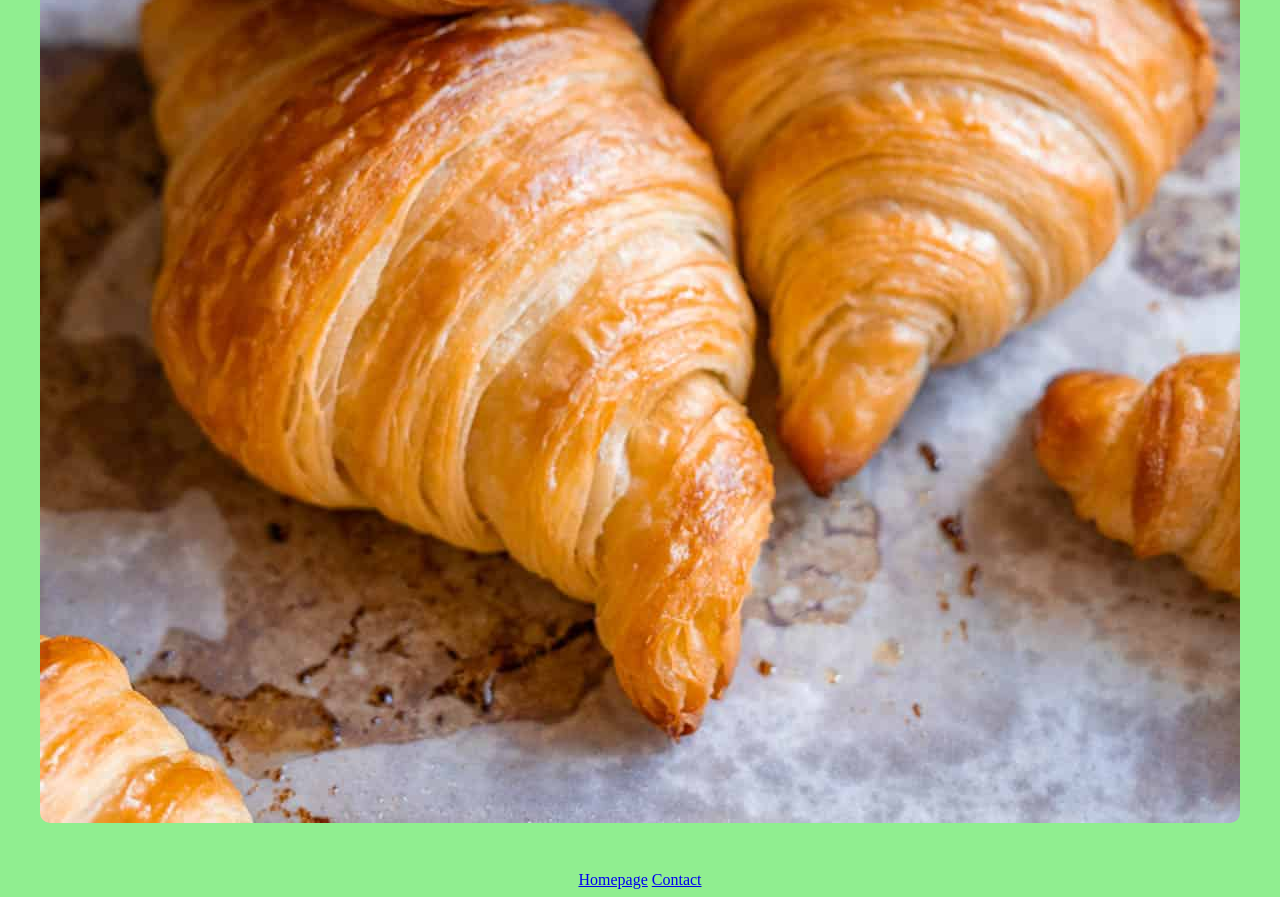
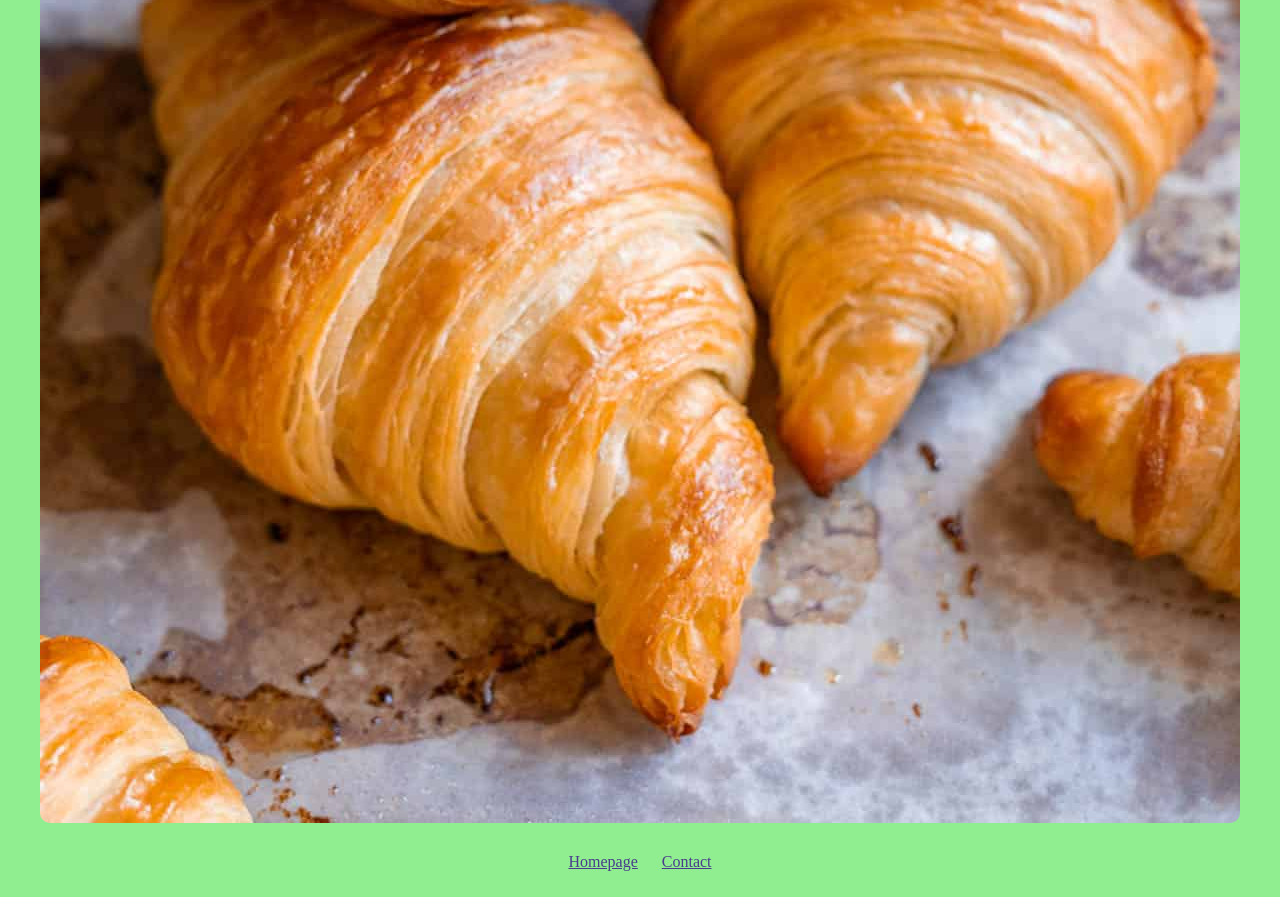
Before and after one commit to kblizzy22/Croissant, a plain HTML site: page photo.html in a window 1280 px wide. Shown: the part 765-1662 px from the top of the page. Drawn offline with Linux system fonts and the light colour scheme.

Commit message:
style update

```diff
--- a/css/style.css
+++ b/css/style.css
@@ -6,6 +6,12 @@ body {
 img {
     display: block;
     max-width: 100%;
+    max-height: 75%;
     border-radius: 10px;
     margin: 30px auto;
 }
+
+footer a {
+    margin: 0 10px;
+    color:darkslateblue;
+}
--- a/photo.html
+++ b/photo.html
@@ -9,8 +9,9 @@
 <body>
     <h1>Look at this Croissant</h1>
     <img src="images/Vegan-Croissants-1.jpg" />
-    <br/>
-    <a href="/">Homepage</a>
-    <a href="/contact.html">Contact</a>
+    <footer>
+        <a href="/">Homepage</a>
+        <a href="/contact.html">Contact</a>
+    </footer>
 </body>
 </html>
```
Also changed, not shown: index.html (+4 -2 lines).
